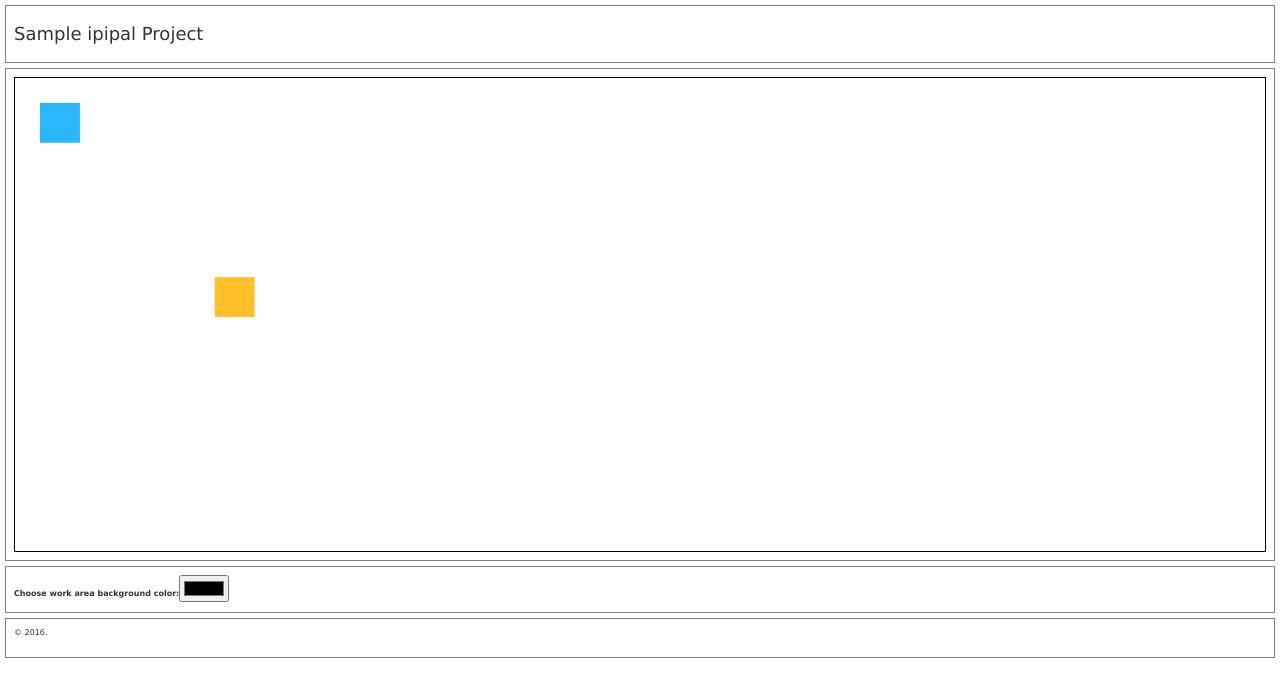
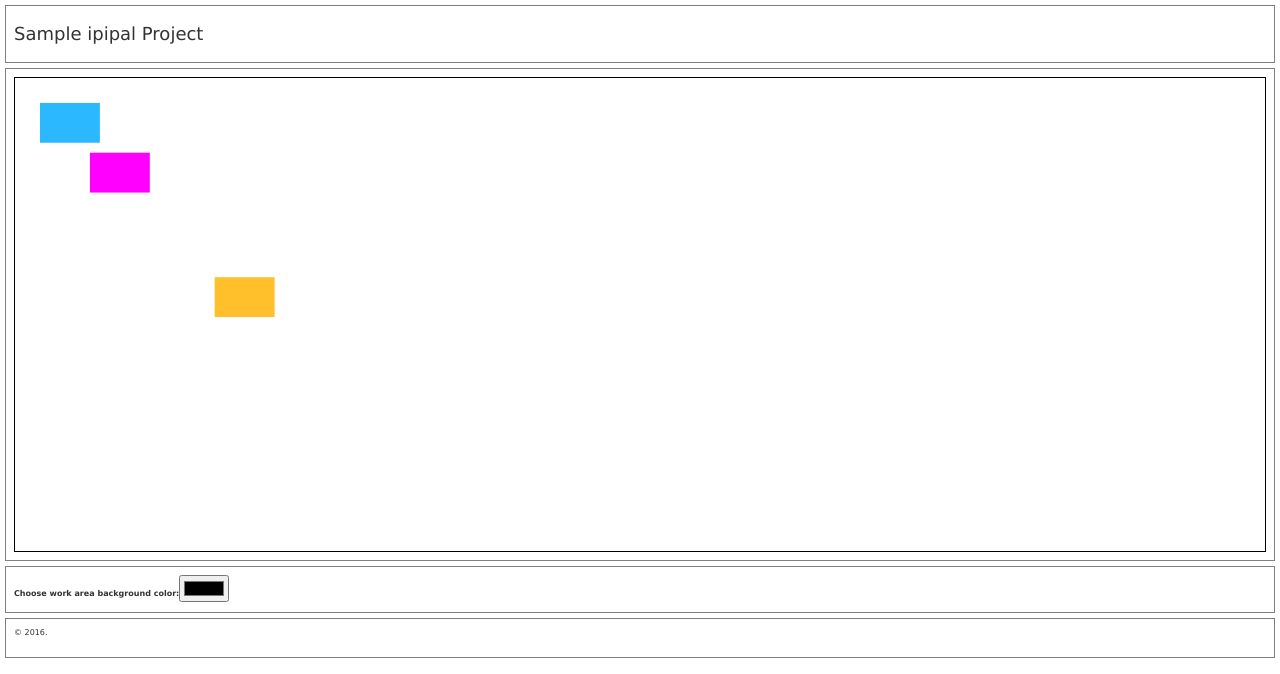
Before and after one commit to thavaamm/angular_ipipal, a website: page index.html in a window 1280 px wide. Drawn offline with nearby package versions, Linux system fonts and the light colour scheme; some packages are replaced by stand-ins of ours; no server answers.

Commit message:
inital commit

```diff
--- a/js/controllers/ItemController.js
+++ b/js/controllers/ItemController.js
@@ -17,13 +17,11 @@ ipipalApp.controller('ItemController',
         var isDrag = false;
         var mx, my; // mouse coordinates
 
-        init();
 
         function showResult(){
-
-          console.log(items)
+          $scope.items = items.items;
+          init();
          // $scope.bizzes = allBizzess.organizations;  //ajax request to fetch data into $scope.data
-
         }
 
 
@@ -110,11 +108,12 @@ ipipalApp.controller('ItemController',
 
 	  // add custom initialization here:
 
-	  // add an orange rectangle
-	  addRect(200, 200, 40, 40, '#FFC02B');
+	  // add rectangle from input json , it could be from api
+          for(var i=0;i<$scope.items.length;i++){
+                addRect($scope.items[i].x, $scope.items[i].y, $scope.items[i].width, $scope.items[i].height,$scope.items[i].color);
+          }
 
-	  // add a smaller blue rectangle
-	  addRect(25, 25, 40, 40, '#2BB8FF');
+
 	}
 
 	//wipes the canvas context
@@ -139,7 +138,6 @@ ipipalApp.controller('ItemController',
 	    // draw selection
 	    // right now this is just a stroke along the edge of the selected box
 	    if (mySel != null) {
-		console.log("calling2 draw");
 	      ctx.strokeStyle = mySelColor;
 	      ctx.lineWidth = mySelWidth;
 	      ctx.strokeRect(mySel.x,mySel.y,mySel.w,mySel.h);
@@ -156,7 +154,6 @@ ipipalApp.controller('ItemController',
 	// draw() will call this with the normal canvas
 	// myDown will call this with the ghost canvas
 	function drawshape(context, shape, fill) {
-	console.log("drawshape called")
 	  context.fillStyle = fill;
 	//context.fillText("Hello World");
 	  // We can skip the drawing of elements that have moved off the screen:
@@ -188,7 +185,6 @@ ipipalApp.controller('ItemController',
 	  clear(gctx);
 	  var l = boxes.length;
 	  for (var i = l-1; i >= 0; i--) {
-		  console.log(gctx)
 	    // draw shape onto ghost context
 	    drawshape(gctx, boxes[i], 'black');
 
@@ -229,7 +225,7 @@ ipipalApp.controller('ItemController',
 	  getMouse(e);
 	  // for this method width and height determine the starting X and Y, too.
 	  // so I left them as vars in case someone wanted to make them args for something and copy this code
-	  var width = 40;
+	  var width = 60;
 	  var height = 40;
 	  addRect(mx - (width / 2), my - (height / 2), width, height, '#FFC02B');
 	}
--- /dev/null
+++ b/js/items.json
@@ -0,0 +1,32 @@
+{"items":[
+          { "x":200,
+            "y":200,
+            "width":60,
+            "height":40,
+            "name":"1",
+            "color":"#FFC02B"
+
+          },
+          {
+            "x":25,
+            "y":25,
+            "width":60,
+            "height":40,
+            "name":"1",
+            "color":"#2BB8FF"
+
+          },
+
+          {
+            "x":75,
+            "y":75,
+            "width":60,
+            "height":40,
+            "name":"1",
+            "color":"#ff00ff"
+
+          }
+
+        ]
+
+}
--- a/js/services/Items.js
+++ b/js/services/Items.js
@@ -1,7 +1,6 @@
 ipipalApp.factory('Items', function($resource) {
 
-//  return $resource('/js/item.json', {id: '@id'});
- return $resource('api/bizzlist.php', {bizzId: '@bizzId'});
+  return $resource('js/items.json', {id: '@id'});
 
 
 });
```
Also changed, not shown: index.html (+0 -24 lines), js/item.json (deleted, +0 -17 lines).
